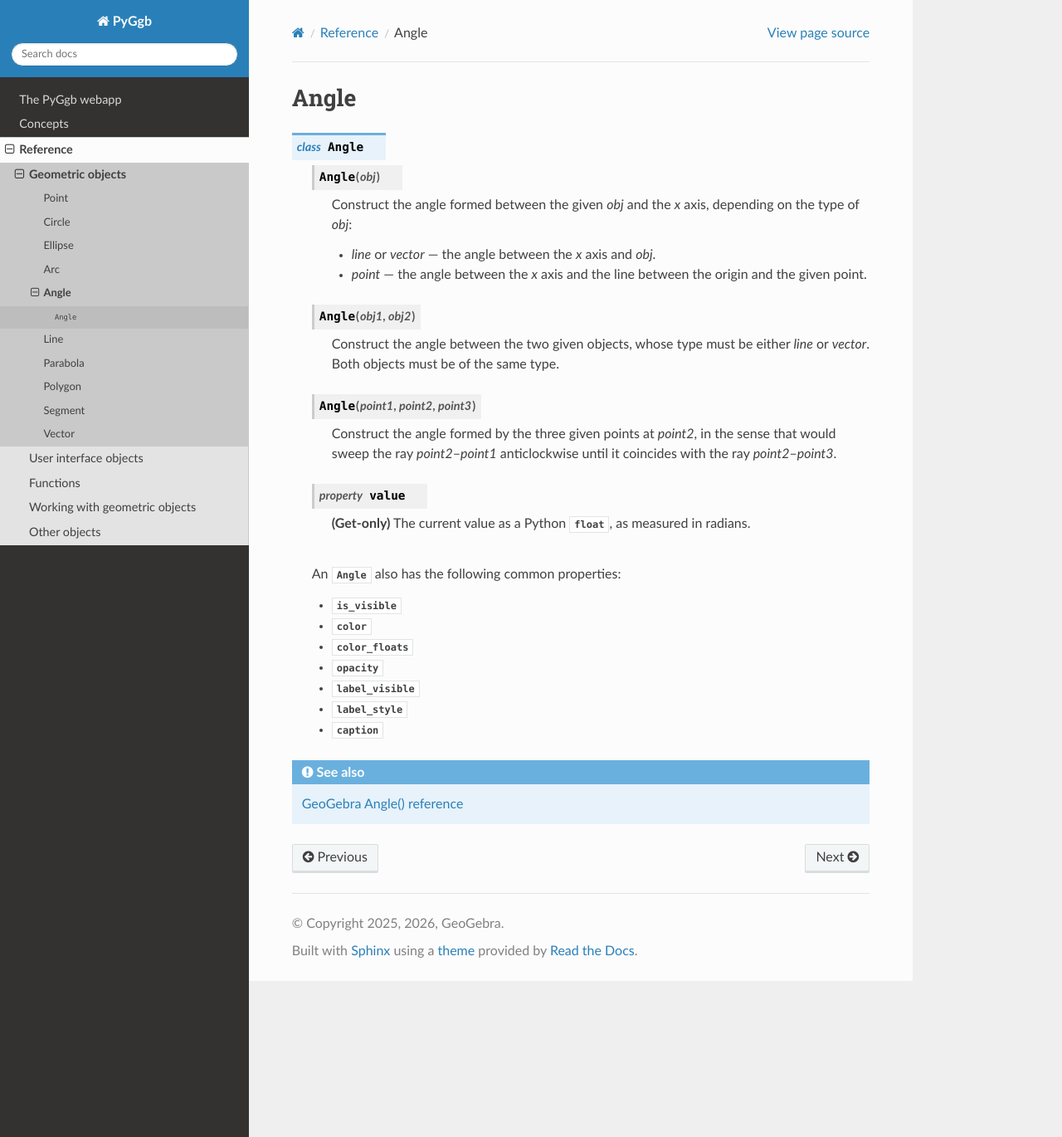
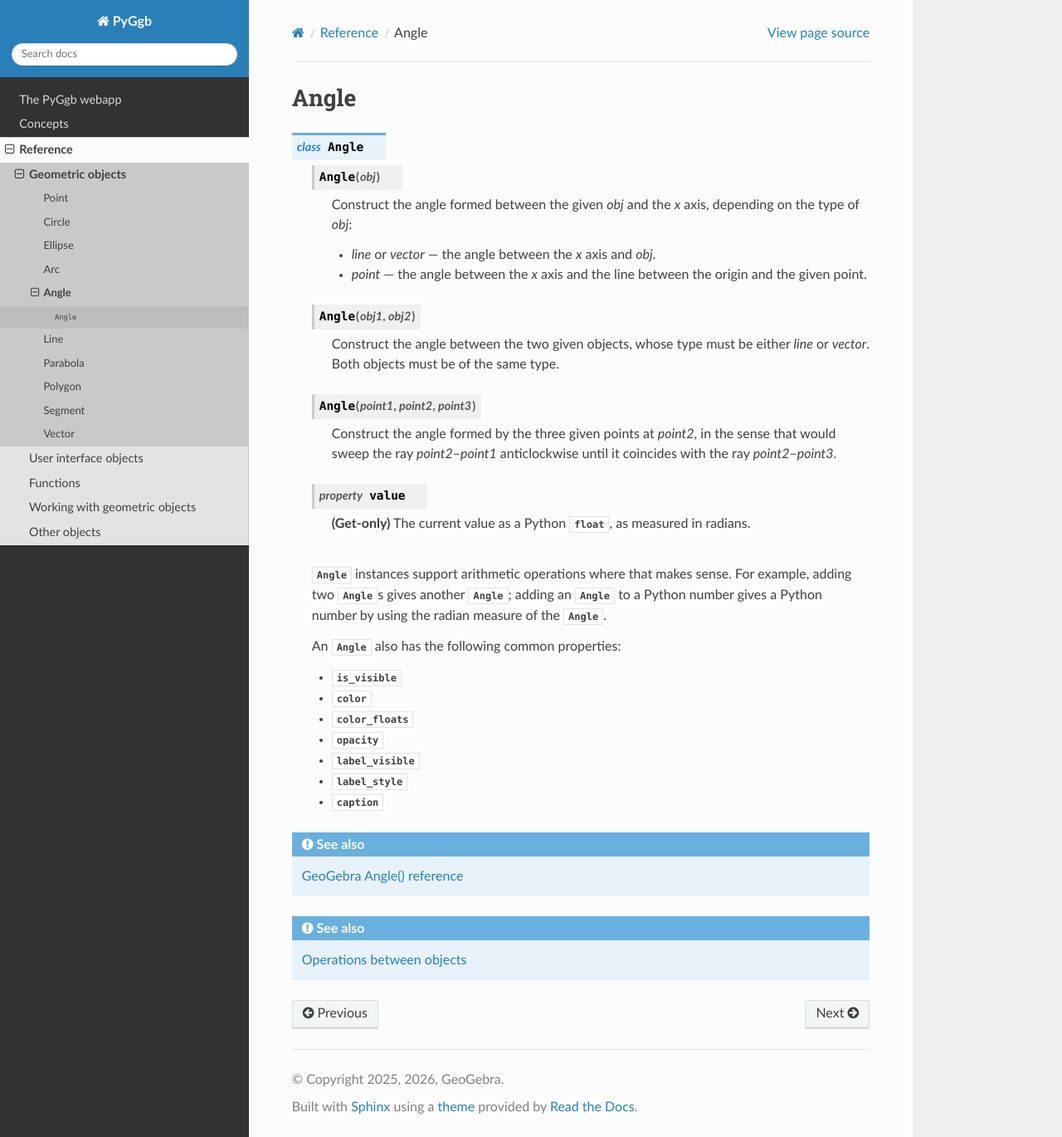
Before and after one commit to bennorth/pyggb, a Sphinx documentation site: the page built from doc/source/reference/classes/angle.rst, in a window 1280 px wide and 1370 px high. Shown: the whole window at 83% size. Built offline with Sphinx 7.4.7 and the Read the Docs theme 3.1.0, drawn with Linux system fonts in a browser that asks for light colours.

Commit message:
Angle: Support arithmetic ops; update docs

```diff
--- a/doc/source/reference/classes/angle.rst
+++ b/doc/source/reference/classes/angle.rst
@@ -32,6 +32,12 @@ Angle
       |getOnlyProp| The current value as a Python :py:type:`float`, as
       measured in radians.
 
+   :py:class:`Angle` instances support arithmetic operations where
+   that makes sense.  For example, adding two :py:class:`Angle`\ s
+   gives another :py:class:`Angle`; adding an :py:class:`Angle` to a
+   Python number gives a Python number by using the radian measure of
+   the :py:class:`Angle`.
+
    An :py:class:`Angle` also has the following common properties:
 
    * :py:attr:`is_visible`
@@ -47,3 +53,8 @@ Angle
 
    `GeoGebra Angle() reference
    <https://geogebra.github.io/docs/manual/en/commands/Angle/>`_
+
+
+.. seealso::
+
+   :ref:`Operations between objects <operations-between-objects>`
```
Also changed, not shown: 1 other file.
